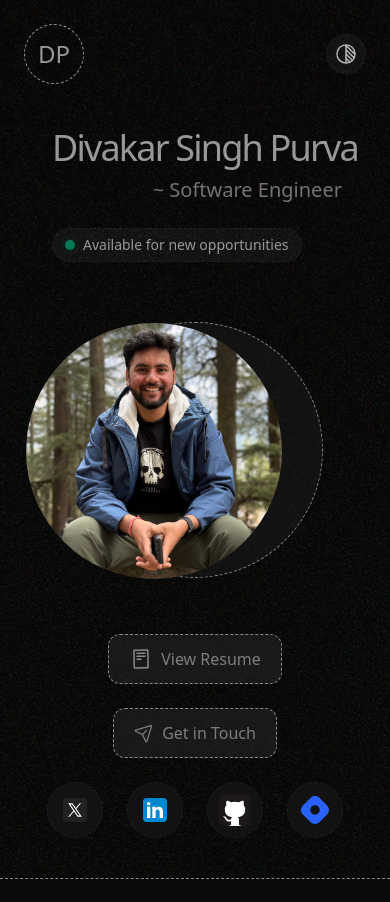
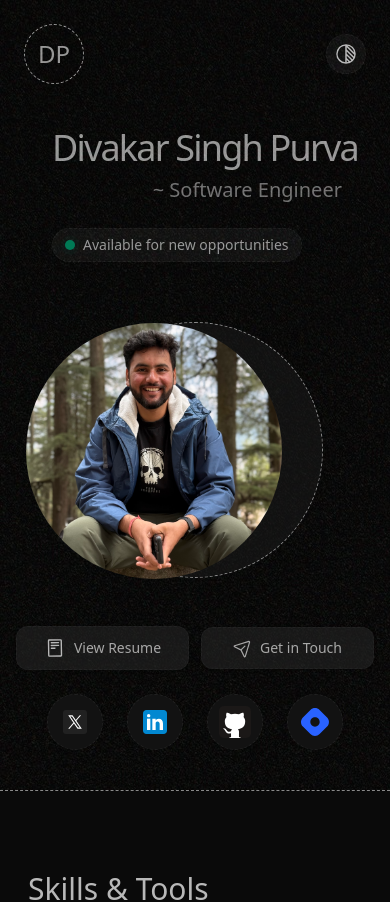
Before and after one commit to divakardsp/Portfolio-2, a Next.js app: page / in a window 390 px wide. Shown: the top 902 px of the page. Built offline with nearby package versions, Linux system fonts and the light colour scheme.

Commit message:
refactor: enhance portfolio components with motion animations and responsive UI updates

```diff
--- a/components/left/Cta.tsx
+++ b/components/left/Cta.tsx
@@ -4,25 +4,28 @@ import { PaperPlaneTiltIcon, ReadCvLogoIcon } from "@phosphor-icons/react";
 
 function Cta() {
     return (
-        <div className="mx-4 lg:mx-8 mt-6 mb-2">
-            <div className="flex flex-wrap items-center justify-center gap-6">
+        <div className="mx-2 sm:mx-4 lg:mx-8 mt-4 sm:mt-6 mb-2">
+            <div className="flex items-center justify-center gap-3 sm:gap-6 w-full">
                 <a
                     href="/Resume.pdf"
                     target="_blank"
                     rel="noopener noreferrer"
                     className="
                         group
-                        flex items-center gap-2
+                        flex-1 sm:flex-initial
+                        flex items-center justify-center gap-2
                         rounded-xl
-                        border border-dashed
+                        border border-dashed border-border
                         bg-cta
-                        px-5 py-3
-                        transition-all duration-300
+                        px-3.5 py-2.5 sm:px-5 sm:py-3
+                        text-sm sm:text-base font-medium
+                        text-foreground
+                        transition-all duration-200
                         hover:scale-[1.02]
-                        active:translate-y-0
-                        active:shadow-none
+                        active:scale-95
                         cursor-pointer
                         relative
+                        shadow-sm
                     "
                 >
                     {/* Noise Overlay */}
@@ -34,7 +37,7 @@ function Cta() {
                         }}
                     />
                     <ReadCvLogoIcon
-                        size={24}
+                        size={22}
                         className="
                             transition-transform
                             duration-300
@@ -48,17 +51,20 @@ function Cta() {
                     href="mailto:divakarpurva04@gmail.com"
                     className="
                         group
-                        flex items-center gap-2
+                        flex-1 sm:flex-initial
+                        flex items-center justify-center gap-2
                         rounded-xl
-                        border border-dashed
+                        border border-dashed border-border
                         bg-cta
-                        px-5 py-3
-                        transition-all duration-300
+                        px-3.5 py-2.5 sm:px-5 sm:py-3
+                        text-sm sm:text-base font-medium
+                        text-foreground
+                        transition-all duration-200
                         hover:scale-[1.02]
-                        active:translate-y-0
-                        active:shadow-none
+                        active:scale-95
                         cursor-pointer
                         relative
+                        shadow-sm
                     "
                 >
                     {/* Noise Overlay */}
@@ -71,7 +77,7 @@ function Cta() {
                     />
 
                     <PaperPlaneTiltIcon
-                        size={20}
+                        size={19}
                         className="
                             transition-transform
                             duration-300
```
